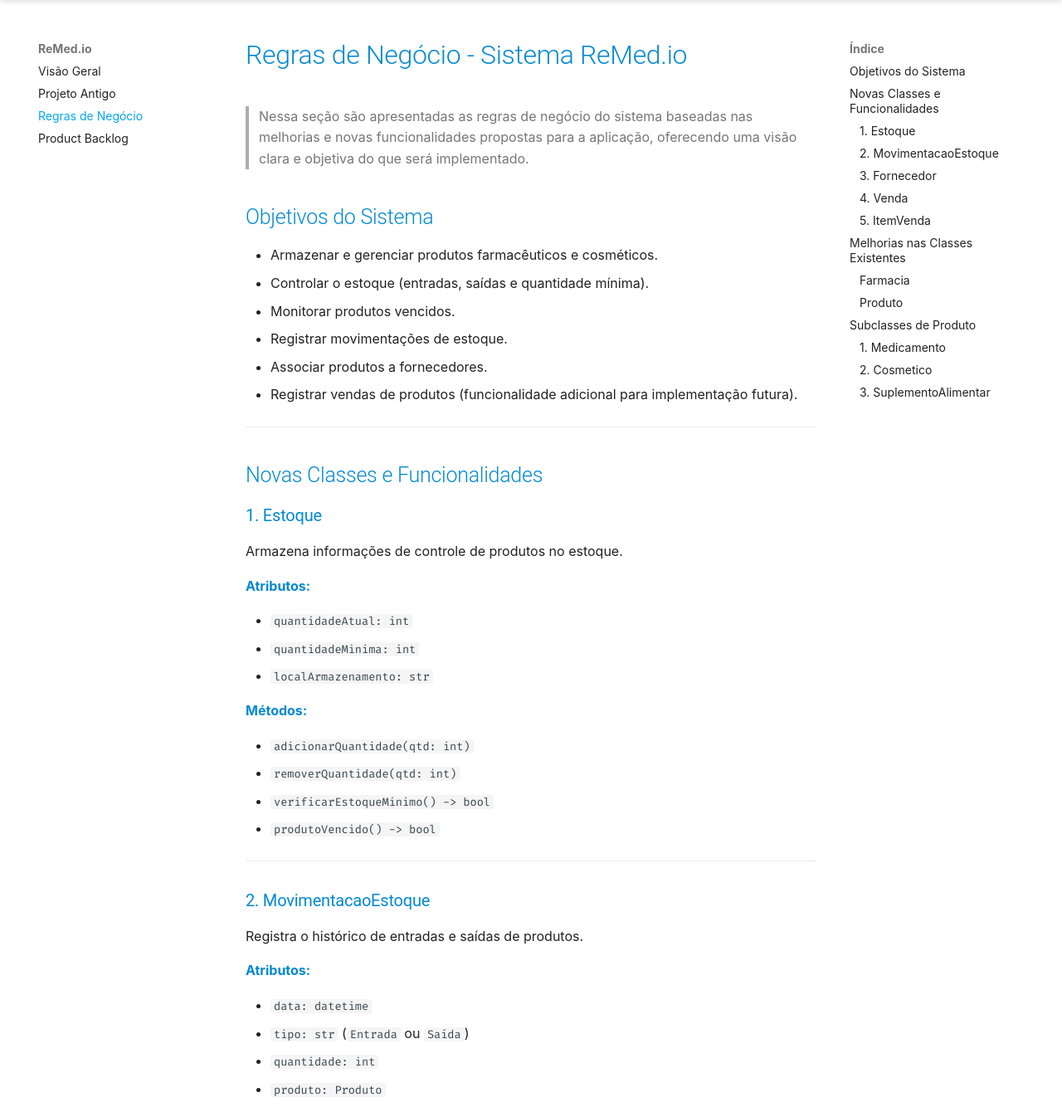
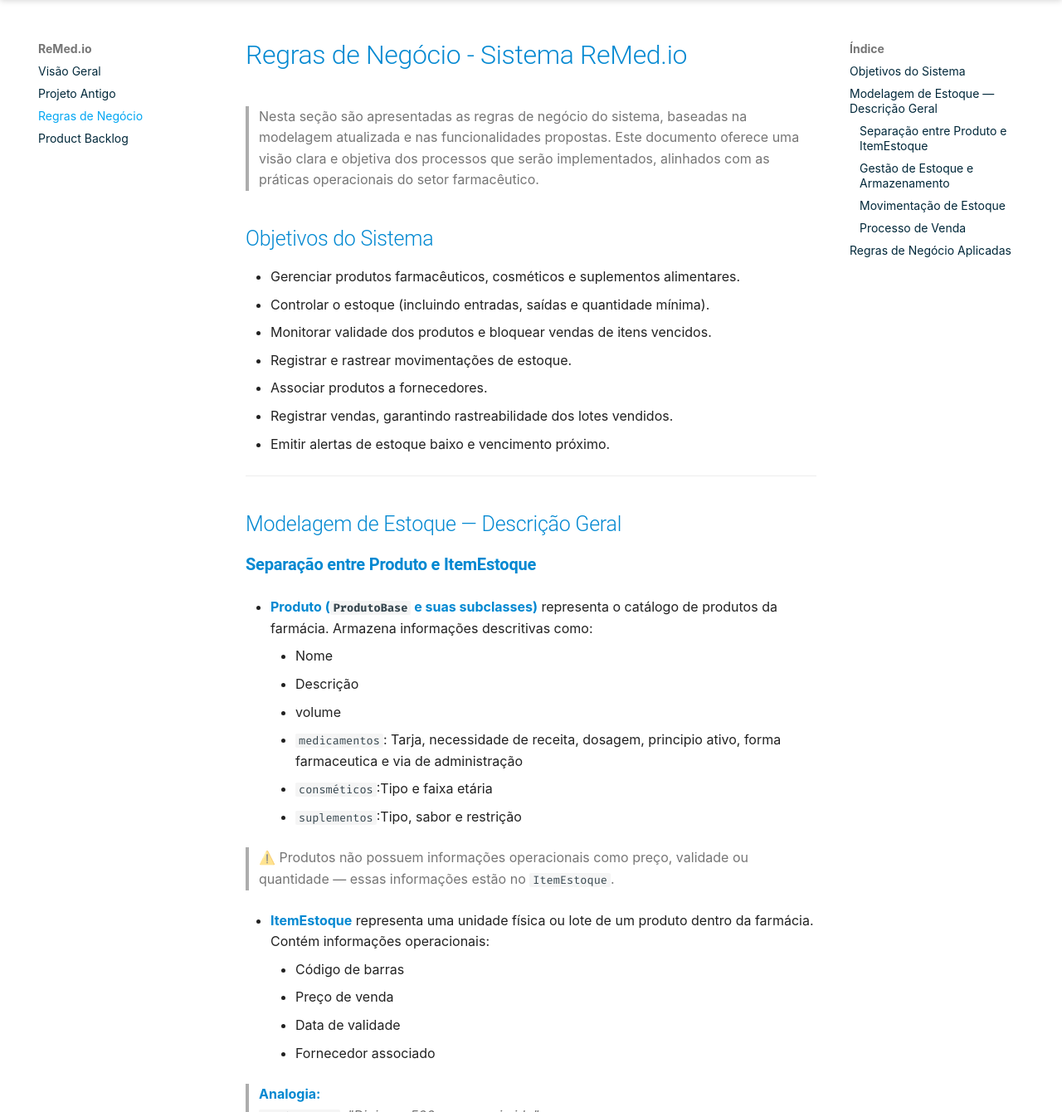
Before and after one commit to remed-io/Docs, an MkDocs documentation site: the page built from docs/regra-negocio.md, in a window 1280 px wide and 1400 px high, cut to the strip 60-1400 px from the top of the window. Shown: the whole strip at 83% size. Built offline with MkDocs 1.6.1 and Material for MkDocs 9.7.7, drawn with Linux system fonts in a browser that asks for light colours; some web fonts are replaced; some of the changed text lies outside the part shown.

Commit message:
fix(docs): arruma diagrama de classes (descentralização de produtos) e atualiza backlog e regra de negocio

```diff
--- a/docs/regra-negocio.md
+++ b/docs/regra-negocio.md
@@ -1,137 +1,78 @@
 # Regras de Negócio - Sistema ReMed.io
-> Nessa seção são apresentadas as regras de negócio do sistema baseadas nas melhorias e novas funcionalidades propostas para a aplicação, oferecendo uma visão clara e objetiva do que será implementado.
+> Nesta seção são apresentadas as regras de negócio do sistema, baseadas na modelagem atualizada e nas funcionalidades propostas. Este documento oferece uma visão clara e objetiva dos processos que serão implementados, alinhados com as práticas operacionais do setor farmacêutico.
+
 ## Objetivos do Sistema
 
-- Armazenar e gerenciar produtos farmacêuticos e cosméticos.
-- Controlar o estoque (entradas, saídas e quantidade mínima).
-- Monitorar produtos vencidos.
-- Registrar movimentações de estoque.
+- Gerenciar produtos farmacêuticos, cosméticos e suplementos alimentares.
+- Controlar o estoque (incluindo entradas, saídas e quantidade mínima).
+- Monitorar validade dos produtos e bloquear vendas de itens vencidos.
+- Registrar e rastrear movimentações de estoque.
 - Associar produtos a fornecedores.
-- Registrar vendas de produtos (funcionalidade adicional para implementação futura).
+- Registrar vendas, garantindo rastreabilidade dos lotes vendidos.
+- Emitir alertas de estoque baixo e vencimento próximo.
 
 ---
 
-## Novas Classes e Funcionalidades
+## Modelagem de Estoque — Descrição Geral
 
-### 1. Estoque
+### **Separação entre Produto e ItemEstoque**
 
-Armazena informações de controle de produtos no estoque.
+- **Produto (`ProdutoBase` e suas subclasses)** representa o catálogo de produtos da farmácia. Armazena informações descritivas como:
 
-**Atributos:**
+    - Nome
+    - Descrição
+    - volume
+    - `medicamentos`: Tarja, necessidade de receita, dosagem, principio ativo, forma farmaceutica e via de administração
+    - `consméticos`:Tipo e faixa etária
+    - `suplementos`:Tipo, sabor e restrição
 
- - `quantidadeAtual: int`
- - `quantidadeMinima: int`
- - `localArmazenamento: str`
+  > ⚠️ Produtos não possuem informações operacionais como preço, validade ou quantidade — essas informações estão no `ItemEstoque`.
 
-**Métodos:**
+- **ItemEstoque** representa uma unidade física ou lote de um produto dentro da farmácia. Contém informações operacionais:
 
-- `adicionarQuantidade(qtd: int)`
-- `removerQuantidade(qtd: int)`
-- `verificarEstoqueMinimo() -> bool`
-- `produtoVencido() -> bool`
+    - Código de barras
+    - Preço de venda
+    - Data de validade
+    - Fornecedor associado
+
+> **Analogia:**
+`ProdutoBase`: *"Dipirona 500mg comprimido"*
+`ItemEstoque`: *"Caixa de Dipirona 500mg, validade 05/2026, preço R$10,00, fornecedor Farmac Distribuidora"*
+
+
+### **Gestão de Estoque e Armazenamento**
+
+- A classe **Armazem** representa os locais de armazenamento, que podem ser físicos (ex.: estoque central, balcão) ou lógicos (ex.: estoque de cosméticos).
+- Cada armazém possui uma lista de **`ItemEstoque`** e controla:
+
+    - Quantidade atual
+    - Quantidade mínima (para disparo de alertas)
+    - Localização dos produtos
+    - Validade dos itens (permitindo identificar vencidos ou próximos do vencimento)
+
+
+### **Movimentação de Estoque**
+
+- Toda entrada (compra, reposição) ou saída (venda, descarte) de itens gera uma **MovimentacaoEstoque**, que:
+
+    - Possui data, tipo (`Entrada` ou `Saída`), quantidade e item associado.
+    - Atualiza automaticamente a quantidade disponível no armazém.
+    - Mantém um histórico rastreável de movimentações.
+
+
+### **Processo de Venda**
+
+- A venda é representada pela classe **Venda**, composta por um ou mais **ItemVenda**, cada um vinculado a um **`ItemEstoque`**.
+- Permite:
+    - Identificar exatamente qual lote foi vendido.
+    - Associar preço, validade e fornecedor específicos do momento da venda.
+    - Atender às exigências da vigilância sanitária sobre rastreabilidade.
+
 
 ---
 
-### 2. MovimentacaoEstoque
-
-Registra o histórico de entradas e saídas de produtos.
-
-**Atributos:**
-
-- `data: datetime`
-- `tipo: str` (`Entrada` ou `Saída`)
-- `quantidade: int`
-- `produto: Produto`
-
----
-
-### 3. Fornecedor
-
-Representa o fornecedor dos produtos.
-
-**Atributos:**
-
-- `nome: str`
-- `cnpj: str`
-- `contato: str`
-
----
-
-### 4. Venda
-
-*(Funcionalidade futura)*
-
-Registra uma venda de um ou mais produtos.
-
-**Atributos:**
-
-- `dataVenda: datetime`
-- `itens: List[ItemVenda]`
-- `valorTotal: float`
-
----
-
-### 5. ItemVenda
-
-Representa um item dentro de uma venda.
-
-**Atributos:**
-
-- `produto: Produto`
-- `quantidade: int`
-- `precoUnitario: float`
-
----
-
-## Melhorias nas Classes Existentes
-
-### Farmacia
-
-**Novos Atributos:**
-
-- `estoque: List[Estoque]`
-- `fornecedores: List[Fornecedor]`
-- `movimentacoes: List[MovimentacaoEstoque]`
-
-**Novos Métodos:**
-
-- `consultarEstoque()`
-- `registrarEntrada(produto, quantidade)`
-- `registrarSaida(produto, quantidade)`
-- `listarProdutosVencidos()`
-- `relatorioMovimentacoes()`
-
----
-
-### Produto
-
-**Novos Atributos:**
-
-- `codigoBarras: str`
-- `fornecedor: Fornecedor`
-
-**Novos Métodos:**
-
-- `verificarValidade()`
-- `associarFornecedor(fornecedor: Fornecedor)`
-
----
-
-## Subclasses de Produto
-
-### 1. Medicamento
-
-- `tarja: str` *(ex: preta, vermelha, isento)*
-- `necessitaReceita: bool`
-- `principioAtivo: str`
-
-### 2. Cosmetico
-
-- `tipoPele: str`
-- `faixaEtaria: str`
-
-### 3. SuplementoAlimentar
-
-- `sabor: str`
-- `tipo: str` *(proteína, multivitamínico, energético, etc.)*
-- `restricoes: List[str]` *(ex: lactose, glúten)*
+## Regras de Negócio Aplicadas
+- **Controle de venda de produto sem estoque**: Nenhuma venda pode ser realizada de um item que não tenha quantidade suficiente no estoque.
+- **Controle de venda de produtos vencidos**Produtos vencidos não podem ser vendidos (checado via método checar_validade()).
+- **Controle de quantidade de estoque**Alertas são emitidos caso a quantidade de um item atinja ou fique abaixo da quantidade mínima estabelecida.
+- **Controle de rastreabilidade**: Todo produto vendido mantém vínculo com o lote específico (via ItemEstoque), permitindo rastreabilidade conforme exigências legais da vigilância sanitária.
--- a/docs/stylesheets/extra.css
+++ b/docs/stylesheets/extra.css
@@ -6,6 +6,20 @@
     /* Ciano */
     --md-typeset-a-color: #0288D1;
     /* Cor dos links */
+}
+
+/* Links com cor da marca */
+a {
+    color: #00283a;
+    ;
+}
+
+[data-md-color-scheme="slate"] a {
+    color: #f4f6ff;
+}
+
+a:hover {
+    color: #f4f6ff;
 }
 
 /* Título da documentação no cabeçalho */
--- a/mkdocs.yml
+++ b/mkdocs.yml
@@ -1,4 +1,7 @@
 site_name: ReMed.io
+repo_url: https://github.com/remed-io
+repo_name: ReMed.io
+
 theme:
   name: material
   language: pt-BR
@@ -20,6 +23,7 @@
   font:
     text: Roboto3
     code: Fira Code
+  favicon : assets/logo.svg
   features:
     - navigation.instant
     - navigation.sections
```
Also changed, not shown: docs/backlog.md (+70 -48 lines), docs/index.md (+7 -0 lines), docs/assets/diagrama-novo.png, site/index.html, site/stylesheets/extra.css, 1 other file.
